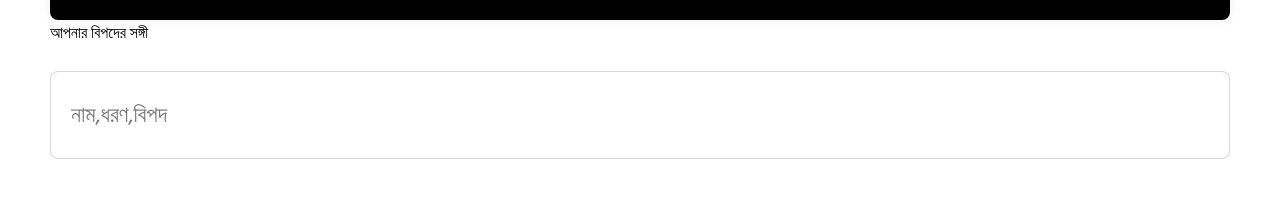
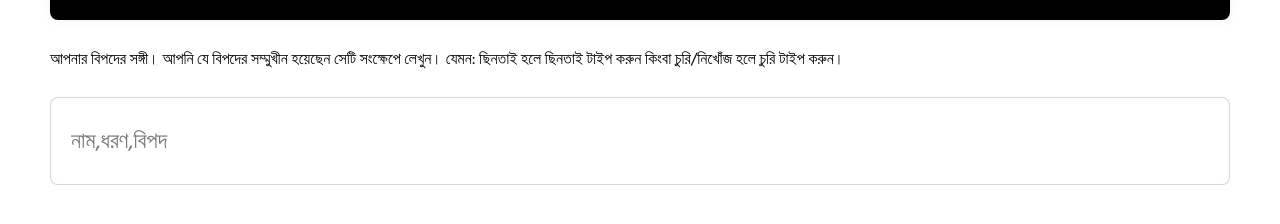
Before and after one commit to devolopersamir/sohayok, a plain HTML site: page index.html in a window 1280 px wide. Shown: the part 106-330 px from the top of the page. Drawn offline with Linux system fonts and the light colour scheme; no server answers.

Commit message:
Update index.html

```diff
--- a/index.html
+++ b/index.html
@@ -9,7 +9,8 @@
 <body>
     <div class="heading">
         <h1>সহায়ক টুল</h1>
-        <p>আপনার বিপদের সঙ্গী</p>
+        <br>
+        <p>আপনার বিপদের সঙ্গী। আপনি যে বিপদের সম্মুখীন হয়েছেন সেটি সংক্ষেপে লেখুন। যেমন: ছিনতাই হলে ছিনতাই টাইপ করুন কিংবা চুরি/নিখোঁজ হলে চুরি টাইপ করুন। </p>
     </div>
     <div class="search-container" data-search-container>
             <input type="search" placeholder="নাম,ধরণ,বিপদ" spellcheck="false" id="input" data-search>
```
